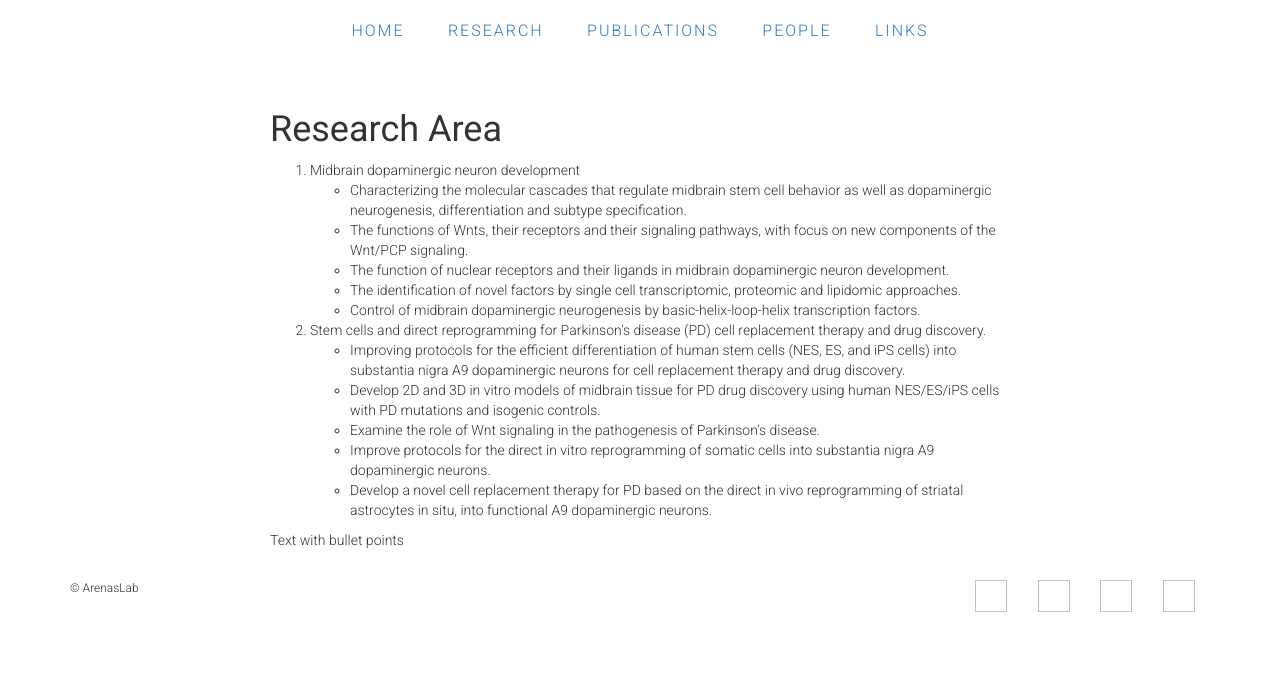
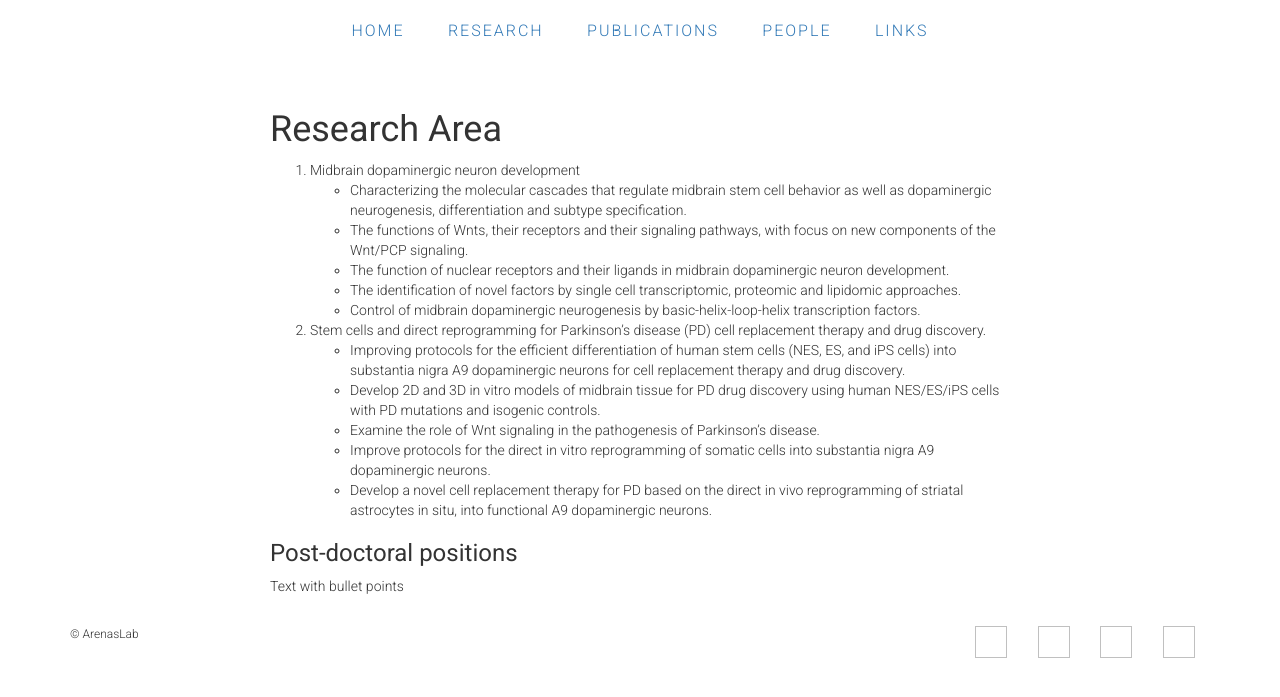
Before and after one commit to ArenasLab/arenaslab.github.io, a Jekyll site: the page research/index.html, which Jekyll copies as it is, in a window 1280 px wide. Shown: the top 697 px of the page. Built offline with Jekyll 4.4.1, drawn with Linux system fonts in a browser that asks for light colours.

Commit message:
Update index.html

```diff
--- a/research/index.html
+++ b/research/index.html
@@ -47,6 +47,7 @@
           <li>Develop a novel cell replacement therapy for PD based on the direct in vivo reprogramming of striatal astrocytes in situ, into functional A9 dopaminergic neurons.</li>
         </ul>
     </ol>
+    <h3>Post-doctoral positions</h3>
     <p>Text with bullet points<p>
 
   </div>
```
